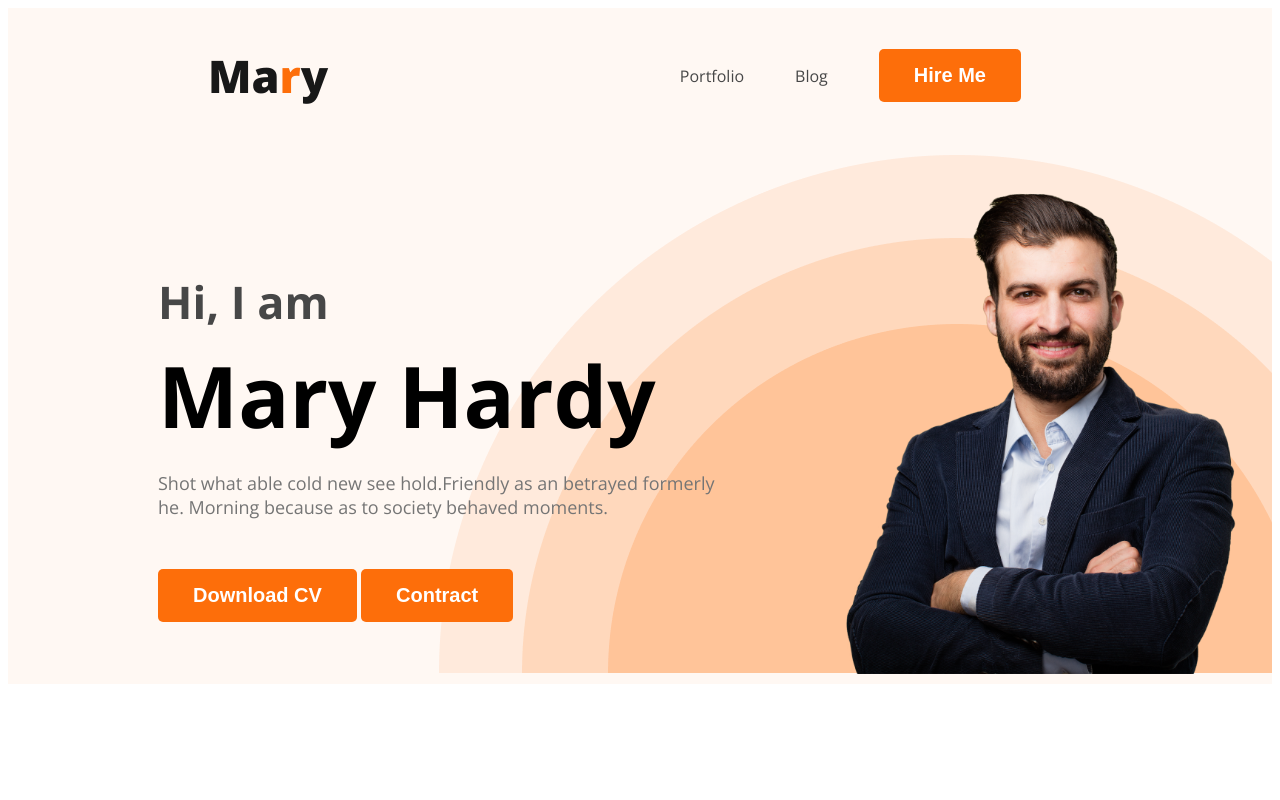
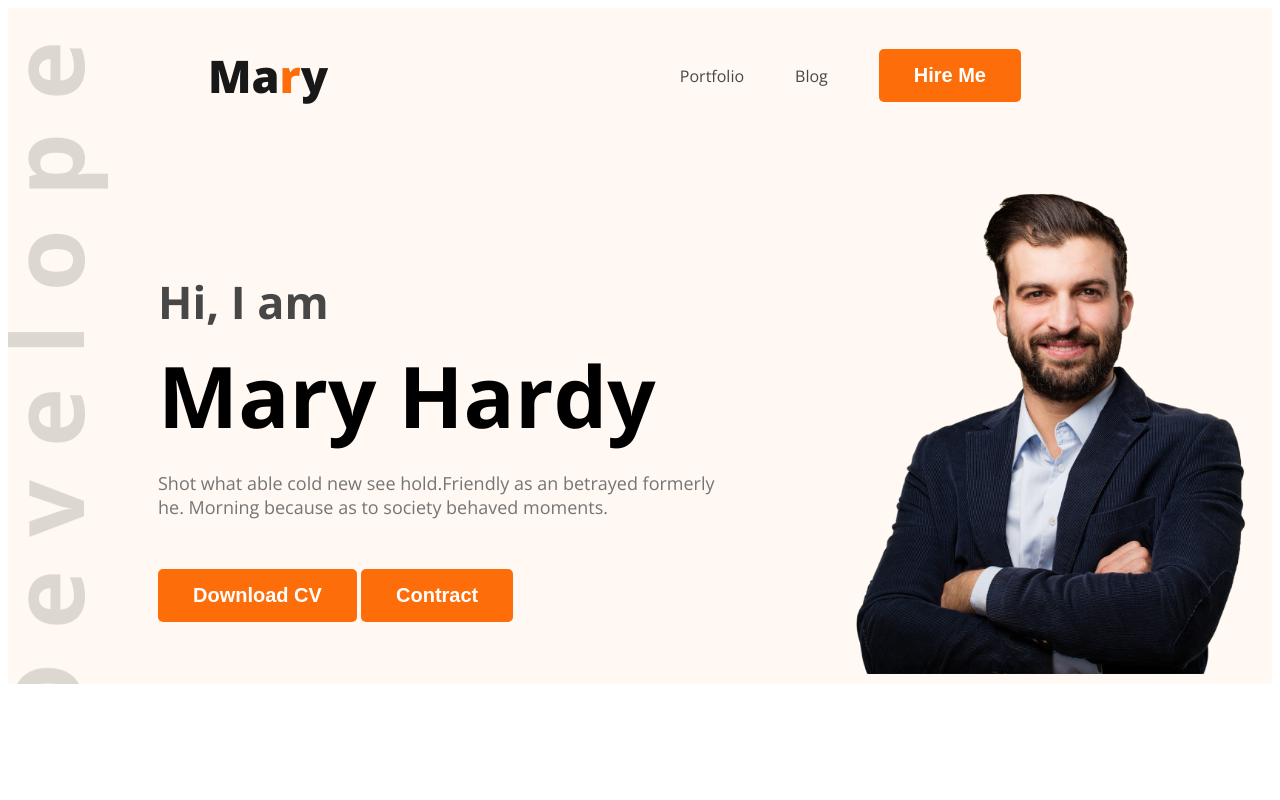
Before and after one commit to Badhon-Sarker/devloper-portfolio, a plain HTML site: page index.html in a window 1280 px wide. Shown: the top 800 px of the page. Drawn offline with nearby package versions, Linux system fonts and the light colour scheme.

Commit message:
finished

```diff
--- a/index.html
+++ b/index.html
@@ -194,7 +194,7 @@
 
        <div class="footer-column">
 
-        <h3 class="section-title">Lets connect</h3>
+        <h3 class="section-title">Let's contact</h3>
         <p class="section-description">Please fill out the form on this section to contact with me or call between 9:00 A.M and 8.00 P.M ET, Monday through Friday.</p>
         <div class="social-links">
             <a href=""><img src="images/icons/facebook.png" alt=""></a><a href=""><img src="images/icons/insta.png" alt=""></a><a href=""><img src="images/icons/twitter.png" alt=""></a>
@@ -202,7 +202,7 @@
        </div>
 
        <div class="footer-column">
-        <h3 class="section-title">Lets message me</h3>
+        <h3 class="section-title">Let's message me</h3>
 
         <form class="contact" action="">
 
--- a/styles/blog.css
+++ b/styles/blog.css
@@ -59,16 +59,24 @@ nav a{ text-decoration: none;
 .header{
     background-color: #FFF8F3;
     margin-bottom: 130px;
+    background-image: url('../images/developer.png');
+    background-repeat: no-repeat;
+    background-position: left;
+    justify-content: center;
+
+
 }
 
 .bannar{
-    padding: 30px 30px 10px 150px;
+
     display: flex;
     align-items: center;
-    background-image: url('../images/header_bg.png');
-    background-repeat: no-repeat;
+    background-image: url('../images/header_bg.png'), ;
+    background-repeat: no-repeat ;
     background-position: right;
     justify-content: space-between;
+    padding: 30px 20px 10px 150px;
+
 }
 
 .bannar-content{
```
